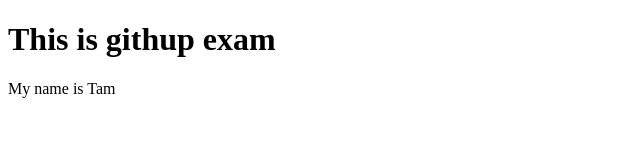
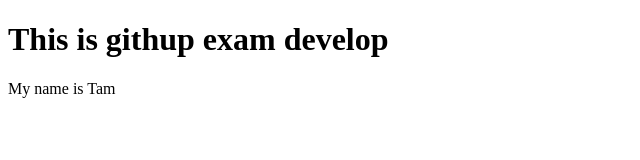
Before and after one commit to cntt2-tamguyen/Git-Exam, a plain HTML site: page index.html in a window 1280 px wide. Shown: the whole page, without its empty margins (0-640 px from the left). Drawn offline with Linux system fonts and the light colour scheme.

Commit message:
change html file

```diff
--- a/index.html
+++ b/index.html
@@ -7,7 +7,7 @@
     <link rel="stylesheet" href="">
 </head>
 <body>
-    <h1>This is githup exam</h1>
+    <h1>This is githup exam develop</h1>
     <p>My name is Tam</p>
 <body>
 </html>
```
